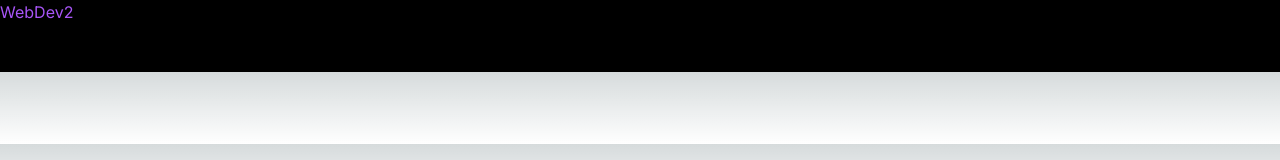
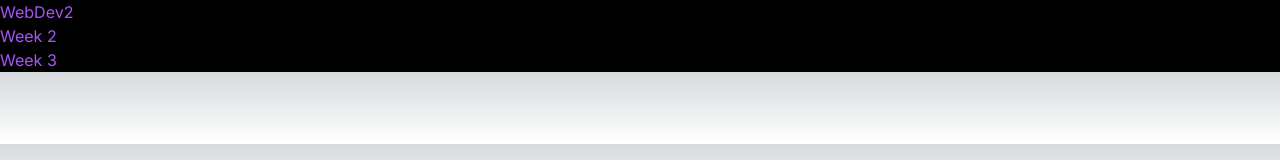
Before and after one commit to WeldSD/cprg306-assignments, a Next.js app: page / in a window 1280 px wide. Shown: the top 160 px of the page. Built offline with nearby package versions, Linux system fonts and the light colour scheme.

Commit message:
Main Page

```diff
--- a/app/page.js
+++ b/app/page.js
@@ -6,12 +6,12 @@ export default function Page() {
       <h1 className="text-purple-500">WebDev2</h1>
 
       <ul>
-        <li>
+        <li className="bg-black text-purple-500">
           <Link href="week-2">Week 2</Link>
         </li>
       </ul>
       <ul>
-        <li>
+        <li className="bg-black text-purple-500">
           <Link href="week-3">Week 3</Link>
         </li>
       </ul>
--- a/app/week-3/item-list.js
+++ b/app/week-3/item-list.js
@@ -1,5 +1,5 @@
-import React from 'react';
-import Item from './Item';
+
+import Item from './item.js';
 
 const ItemList = () => {
     const item1 = {
--- a/app/week-3/item.js
+++ b/app/week-3/item.js
@@ -1,4 +1,4 @@
-import React from 'react';
+import Link from "next/link";
 
 const Item = ({ name, quantity, category }) => {
     return (
```
Also changed, not shown: package.json (+5 -4 lines), 1 other file (tests, documents, lock files or other folders).
